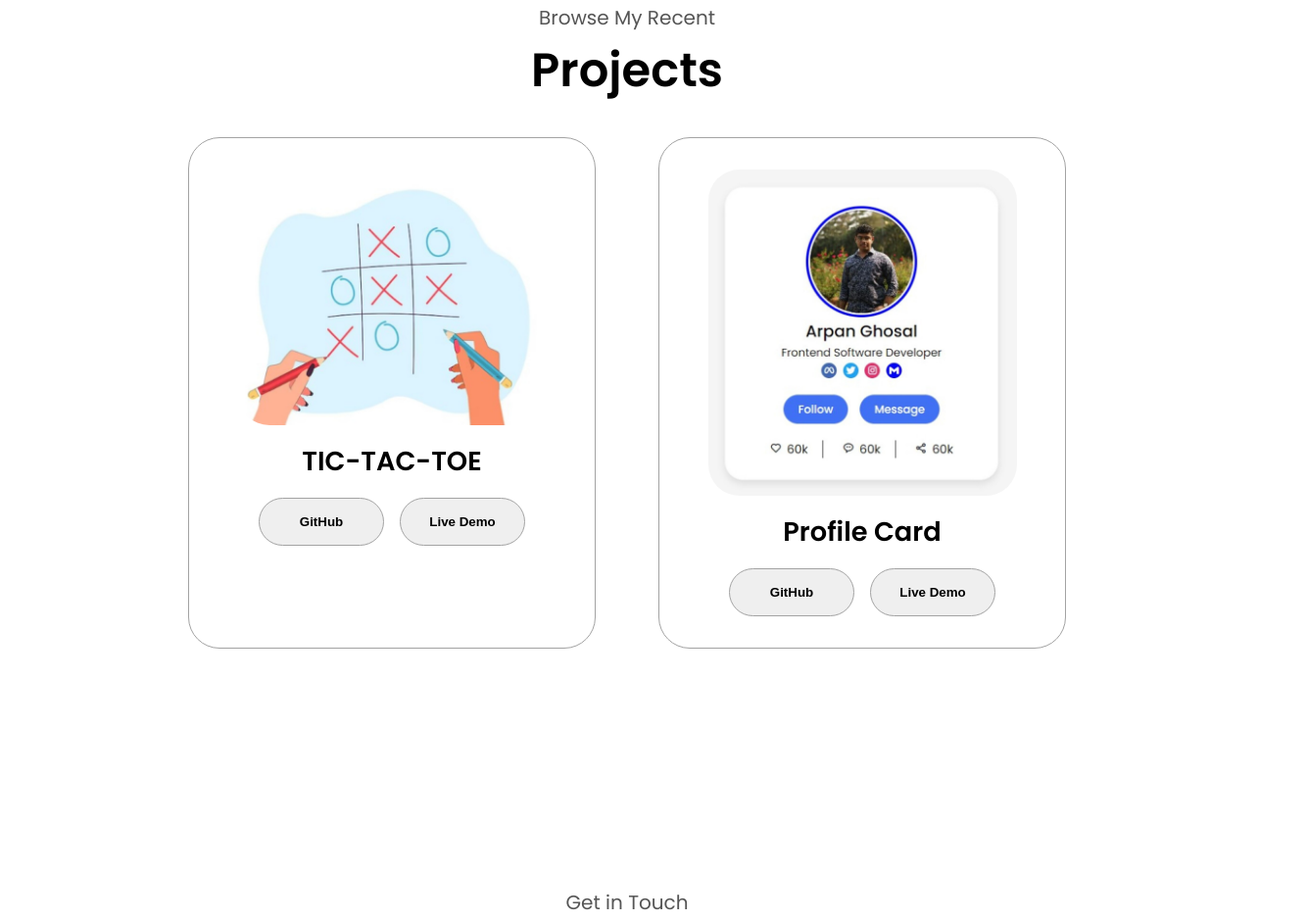
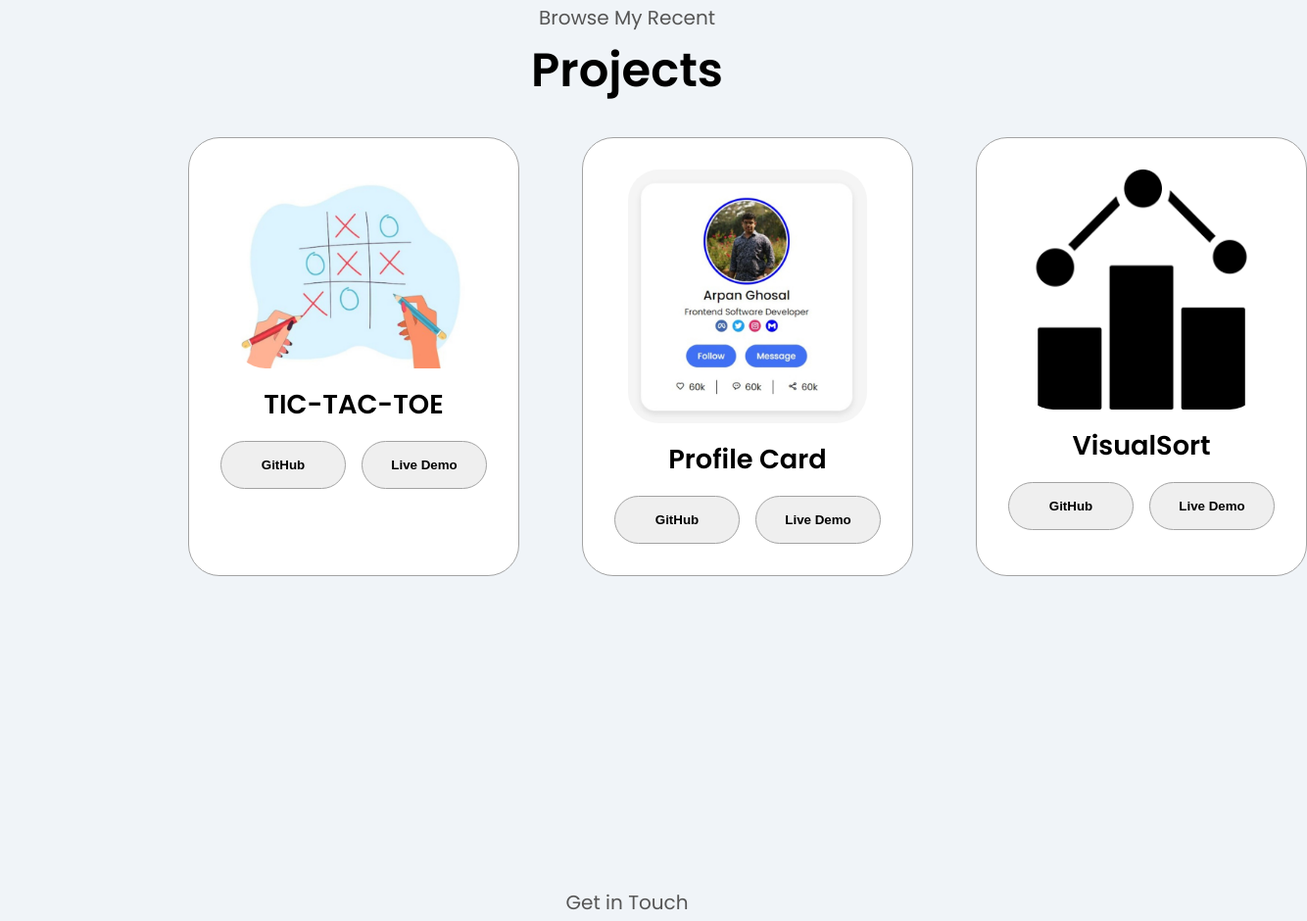
Before and after one commit to arpanghosal0160/portfolio, a plain HTML site: page index.html in a window 1280 px wide. Shown: the part 2372-3312 px from the top of the page at 98% size, 1334 px wide, since content can reach past the window. Drawn offline with Linux system fonts and the light colour scheme.

Commit message:
added new project

```diff
--- a/index.html
+++ b/index.html
@@ -190,6 +190,17 @@
                         <button class="btn btn-color-2 project-btn" onclick="location.href='https:'">Live Demo</button>
                     </div>
                 </div>
+                <div class="details-container color-container">
+                    <div class="article-container">
+                        <img src="./assets/chart_8675023.png" alt="Project3" class="project-img ">
+                    </div>
+                    <h2 class="experience-sub-title project-title">VisualSort</h2>
+                    <div class="btn-container">
+                        <button class="btn btn-color-2 project-btn" onclick="location.href='https://github.com/arpanghosal0160/Melody-Sorting-Visualizer'">GitHub</button>
+                        <button class="btn btn-color-2 project-btn" onclick="location.href='https://melody-sorting-visualizer.vercel.app/'">Live Demo</button>
+                    </div>
+                </div>
+
             </div>
         </div>
     </section>
@@ -205,7 +216,7 @@
             </div>
             <div class="contact-info-container">
                 <img src="./assets/linkedin.png" alt="Linked-in-icon" class="icon contact-icon">
-                <p><a href="https://www.linkedin.com/in/arpan-ghosal-936164269/">LinkedIn</a></p>
+                <p><a target="_blank" href="https://www.linkedin.com/in/arpan-ghosal-936164269/">LinkedIn</a></p>
 
             </div>
         </div>
--- a/style.css
+++ b/style.css
@@ -3,18 +3,6 @@
 *{
     padding: 0;
     margin: 0;
-}
-
-.skeleton{
-    animation: skeleton-loading 1s linear infinite alternate;
-}
-@keyframes animation {
-    0%{
-        background-color: hsl(200, 20%, 70%);
-    }
-    100%{
-        background-color: hsl(200, 20%, 95%);
-    }
 }
 
 html{
@@ -23,6 +11,7 @@ html{
 
 body{
     font-family: 'Poppins', sans-serif;
+    background-color: #f0f4f8;
 }
 
 p{
```
Also changed, not shown: assets/chart_8675023.png (added).
